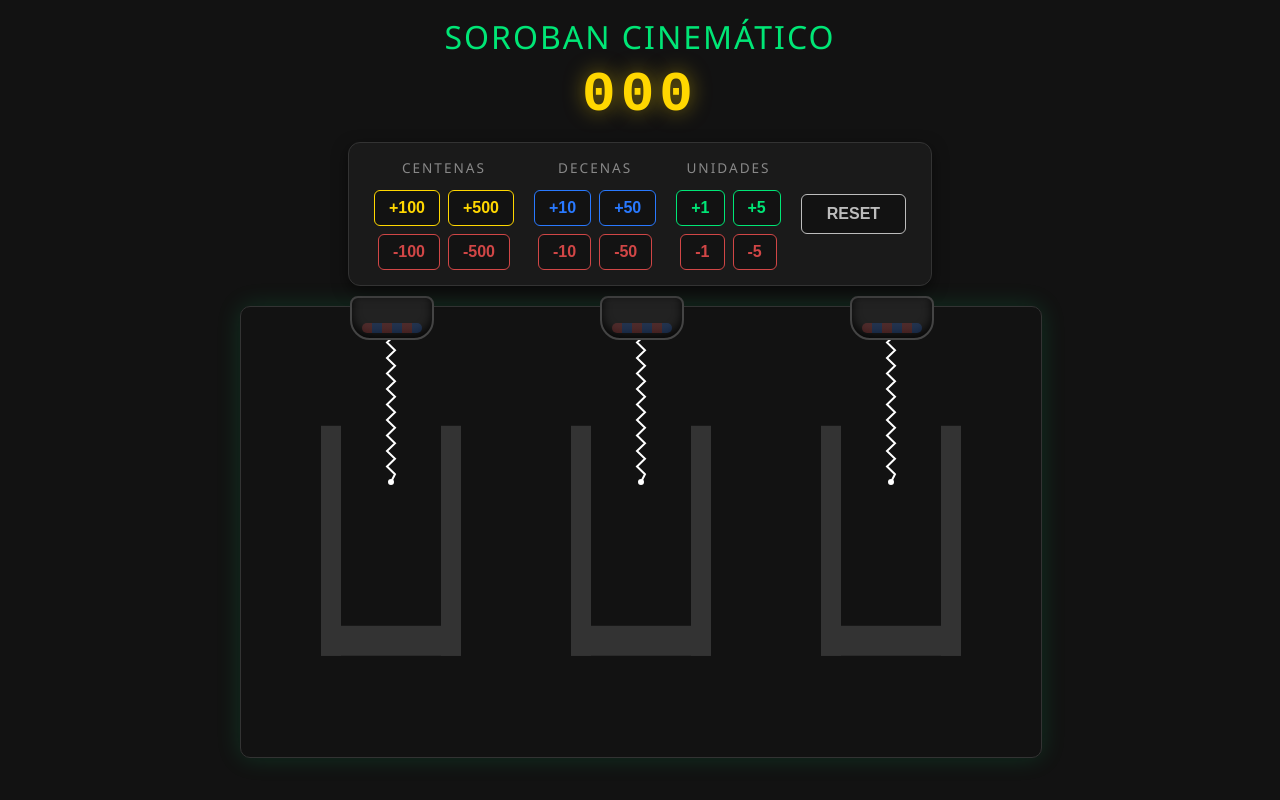
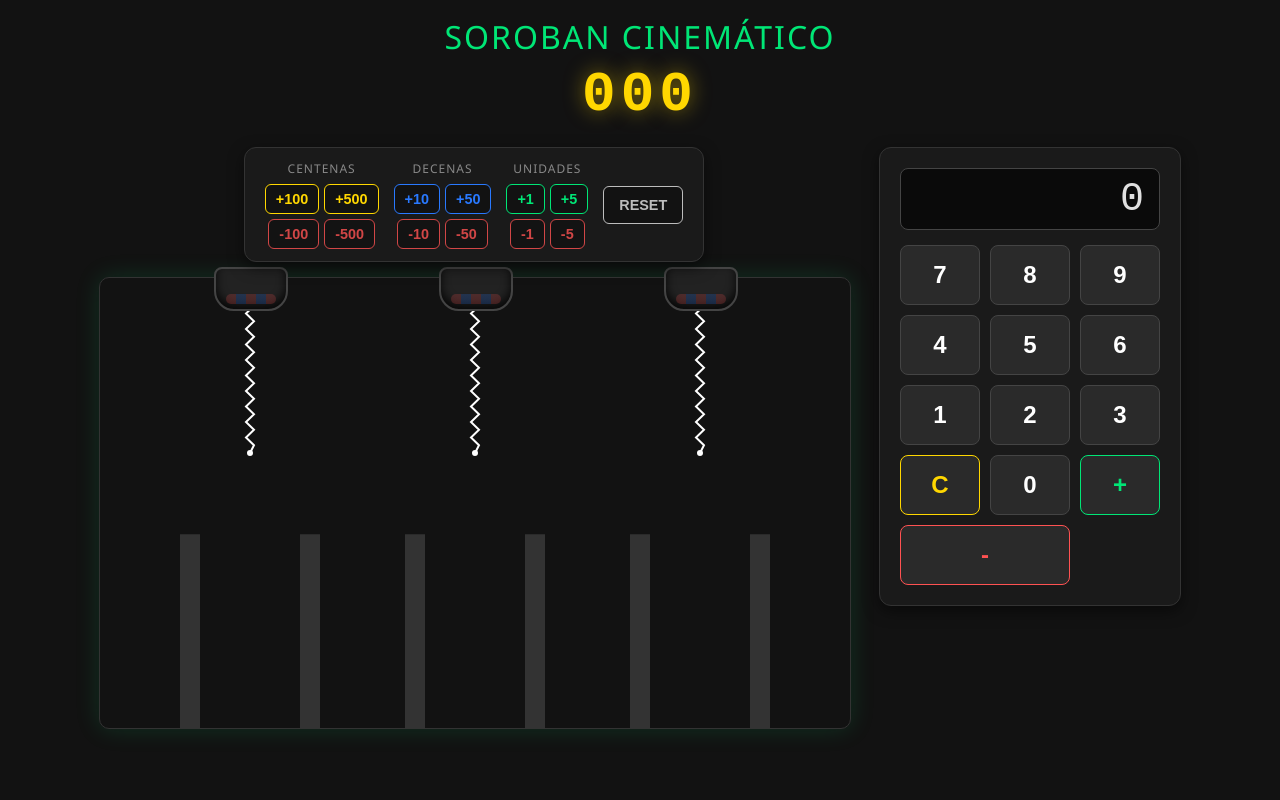
Before and after one commit to RenatoMRobles/Robles_Soroban_Cinematico, a Flask app: page / in a window 1280 px wide. Run offline with Flask 3, Linux system fonts and the light colour scheme.

Commit message:
Fase 9: Calculadora Arabiga y Barreras de Contencion

```diff
--- a/templates/index.html
+++ b/templates/index.html
@@ -14,78 +14,109 @@
 
         #marcador {
             font-size: 3.5em; font-weight: bold; color: #FFD700;
-            text-shadow: 0 0 20px rgba(255, 215, 0, 0.5); margin-bottom: 15px;
+            text-shadow: 0 0 20px rgba(255, 215, 0, 0.5); margin-bottom: 10px;
             font-family: 'Courier New', Courier, monospace; letter-spacing: 5px;
         }
 
+        /* Contenedor Principal Flex */
+        .layout-principal {
+            display: flex; gap: 30px; align-items: flex-start; margin-top: 10px;
+        }
+
+        /* --- ESTILOS DEL ESCENARIO SOROBAN --- */
+        #escenario-wrapper {
+            display: flex; flex-direction: column; align-items: center;
+        }
         .panel-control {
-            display: flex; gap: 20px; margin-bottom: 20px; z-index: 20;
-            background: #1A1A1A; padding: 15px 25px; border-radius: 12px;
+            display: flex; gap: 15px; margin-bottom: 15px; z-index: 20;
+            background: #1A1A1A; padding: 12px 20px; border-radius: 12px;
             border: 1px solid #333; box-shadow: 0 5px 15px rgba(0,0,0,0.5);
         }
-        .columna-btns { display: flex; flex-direction: column; gap: 8px; align-items: center;}
-        .titulo-col { font-size: 0.85em; color: #888; text-transform: uppercase; letter-spacing: 2px; margin-bottom: 5px;}
-        .fila-btns { display: flex; gap: 8px; }
+        .columna-btns { display: flex; flex-direction: column; gap: 5px; align-items: center;}
+        .titulo-col { font-size: 0.75em; color: #888; text-transform: uppercase; letter-spacing: 1px; margin-bottom: 2px;}
+        .fila-btns { display: flex; gap: 5px; }
 
         button {
-            background-color: #121212; border: 1px solid; padding: 8px 14px;
-            border-radius: 6px; cursor: pointer; transition: all 0.2s ease; font-weight: bold; font-size: 1em;
+            background-color: #121212; border: 1px solid; padding: 6px 10px;
+            border-radius: 6px; cursor: pointer; transition: all 0.2s ease; font-weight: bold; font-size: 0.9em;
         }
-
         .btn-u { color: #00E676; border-color: #00E676; } .btn-u:hover { background-color: #00E676; color: #121212; }
         .btn-d { color: #2979FF; border-color: #2979FF; } .btn-d:hover { background-color: #2979FF; color: #121212; }
         .btn-c { color: #FFD700; border-color: #FFD700; } .btn-c:hover { background-color: #FFD700; color: #121212; }
         .btn-sub { color: #FF5252; border-color: #FF5252; opacity: 0.8;} .btn-sub:hover { background-color: #FF5252; color: #121212; opacity: 1;}
-        .btn-reset { color: #BDBDBD; border-color: #BDBDBD; height: 100%; align-self: center; padding: 10px 25px;} .btn-reset:hover { background-color: #BDBDBD; color: #121212; }
+        .btn-reset { color: #BDBDBD; border-color: #BDBDBD; height: 100%; align-self: center; padding: 10px 15px;} .btn-reset:hover { background-color: #BDBDBD; color: #121212; }
 
-        #escenario { position: relative; width: 800px; height: 450px; }
+        #escenario { position: relative; width: 750px; height: 450px; }
         #canvas-container {
             width: 100%; height: 100%; border: 1px solid #333;
             box-shadow: 0 0 25px rgba(0, 230, 118, 0.15); border-radius: 10px; background-color: transparent;
         }
 
         .iman-visual {
-            position: absolute; top: -10px; width: 80px; height: 35px;
+            position: absolute; top: -10px; width: 70px; height: 35px;
             background: #222; border: 2px solid #444; border-radius: 8px 8px 20px 20px;
             box-shadow: inset 0 -5px 10px rgba(0,0,0,0.8); transition: all 0.3s cubic-bezier(0.175, 0.885, 0.32, 1.275);
             z-index: 10; display: flex; justify-content: center; align-items: flex-end; padding-bottom: 5px;
         }
-
         .iman-visual::after {
-            content: ''; width: 60px; height: 10px;
+            content: ''; width: 50px; height: 10px;
             background: repeating-linear-gradient(90deg, #FF5252, #FF5252 10px, #2979FF 10px, #2979FF 20px);
             border-radius: 5px; opacity: 0.2; transition: opacity 0.3s ease;
         }
-
-        .iman-visual.activo {
-            top: 20px; box-shadow: 0 25px 50px rgba(0, 230, 118, 0.6), inset 0 -5px 10px rgba(0,0,0,0.8);
-            border-color: #00E676;
-        }
+        .iman-visual.activo { top: 20px; box-shadow: 0 25px 50px rgba(0, 230, 118, 0.6), inset 0 -5px 10px rgba(0,0,0,0.8); border-color: #00E676; }
         .iman-visual.activo::after { opacity: 1; box-shadow: 0 0 15px #00E676; }
 
-        #iman-C { left: 110px; } #iman-D { left: 360px; } #iman-U { left: 610px; }
+        #iman-C { left: 115px; } #iman-D { left: 340px; } #iman-U { left: 565px; }
 
+        /* --- ESTILOS DE LA CALCULADORA CLÁSICA --- */
+        #calculadora {
+            background: #1A1A1A; border: 1px solid #333; border-radius: 12px;
+            padding: 20px; box-shadow: 0 5px 15px rgba(0,0,0,0.5);
+            width: 260px; display: flex; flex-direction: column; gap: 15px;
+        }
+        #calc-display {
+            background: #0A0A0A; border: 1px solid #444; border-radius: 8px;
+            height: 60px; display: flex; align-items: center; justify-content: flex-end;
+            padding: 0 15px; font-size: 2.5em; font-family: 'Courier New', Courier, monospace;
+            color: #E0E0E0; overflow: hidden;
+        }
+        .calc-grid {
+            display: grid; grid-template-columns: repeat(3, 1fr); gap: 10px;
+        }
+        .btn-calc {
+            background: #2A2A2A; border: 1px solid #444; border-radius: 8px;
+            padding: 15px 0; font-size: 1.5em; color: #FFF; cursor: pointer; transition: 0.2s;
+        }
+        .btn-calc:hover { background: #3A3A3A; border-color: #666; }
+        .btn-calc-op { font-weight: bold; }
+        .btn-suma { color: #00E676; border-color: #00E676; } .btn-suma:hover { background: #00E676; color: #121212; }
+        .btn-resta { color: #FF5252; border-color: #FF5252; } .btn-resta:hover { background: #FF5252; color: #121212; }
+        .btn-clear { color: #FFD700; border-color: #FFD700; } .btn-clear:hover { background: #FFD700; color: #121212; }
+        .col-span-2 { grid-column: span 2; }
     </style>
 </head>
 <body>
     <h1>SOROBAN CINEMÁTICO</h1>
     <div id="marcador">000</div>
 
+    <div class="layout-principal">
+
+        <div id="escenario-wrapper">
             <div class="panel-control">
                 <div class="columna-btns">
                     <span class="titulo-col">Centenas</span>
-            <div class="fila-btns"><button class="btn-c" onclick="operar('C', 1)">+100</button><button class="btn-c" onclick="operar('C', 5)">+500</button></div>
-            <div class="fila-btns"><button class="btn-sub" onclick="operar('C', -1)">-100</button><button class="btn-sub" onclick="operar('C', -5)">-500</button></div>
+                    <div class="fila-btns"><button class="btn-c" onclick="operarColumna('C', 1)">+100</button><button class="btn-c" onclick="operarColumna('C', 5)">+500</button></div>
+                    <div class="fila-btns"><button class="btn-sub" onclick="operarColumna('C', -1)">-100</button><button class="btn-sub" onclick="operarColumna('C', -5)">-500</button></div>
                 </div>
                 <div class="columna-btns">
                     <span class="titulo-col">Decenas</span>
-            <div class="fila-btns"><button class="btn-d" onclick="operar('D', 1)">+10</button><button class="btn-d" onclick="operar('D', 5)">+50</button></div>
-            <div class="fila-btns"><button class="btn-sub" onclick="operar('D', -1)">-10</button><button class="btn-sub" onclick="operar('D', -5)">-50</button></div>
+                    <div class="fila-btns"><button class="btn-d" onclick="operarColumna('D', 1)">+10</button><button class="btn-d" onclick="operarColumna('D', 5)">+50</button></div>
+                    <div class="fila-btns"><button class="btn-sub" onclick="operarColumna('D', -1)">-10</button><button class="btn-sub" onclick="operarColumna('D', -5)">-50</button></div>
                 </div>
                 <div class="columna-btns">
                     <span class="titulo-col">Unidades</span>
-            <div class="fila-btns"><button class="btn-u" onclick="operar('U', 1)">+1</button><button class="btn-u" onclick="operar('U', 5)">+5</button></div>
-            <div class="fila-btns"><button class="btn-sub" onclick="operar('U', -1)">-1</button><button class="btn-sub" onclick="operar('U', -5)">-5</button></div>
+                    <div class="fila-btns"><button class="btn-u" onclick="operarColumna('U', 1)">+1</button><button class="btn-u" onclick="operarColumna('U', 5)">+5</button></div>
+                    <div class="fila-btns"><button class="btn-sub" onclick="operarColumna('U', -1)">-1</button><button class="btn-sub" onclick="operarColumna('U', -5)">-5</button></div>
                 </div>
                 <button class="btn-reset" onclick="limpiarSoroban()">RESET</button>
             </div>
@@ -96,9 +127,64 @@
                 <div id="iman-U" class="iman-visual"></div>
                 <div id="canvas-container"></div>
             </div>
+        </div>
+
+        <div id="calculadora">
+            <div id="calc-display">0</div>
+            <div class="calc-grid">
+                <button class="btn-calc" onclick="inputCalc(7)">7</button>
+                <button class="btn-calc" onclick="inputCalc(8)">8</button>
+                <button class="btn-calc" onclick="inputCalc(9)">9</button>
+
+                <button class="btn-calc" onclick="inputCalc(4)">4</button>
+                <button class="btn-calc" onclick="inputCalc(5)">5</button>
+                <button class="btn-calc" onclick="inputCalc(6)">6</button>
+
+                <button class="btn-calc" onclick="inputCalc(1)">1</button>
+                <button class="btn-calc" onclick="inputCalc(2)">2</button>
+                <button class="btn-calc" onclick="inputCalc(3)">3</button>
+
+                <button class="btn-calc btn-clear" onclick="clearCalc()">C</button>
+                <button class="btn-calc" onclick="inputCalc(0)">0</button>
+                <button class="btn-calc btn-calc-op btn-suma" onclick="ejecutarCalc('SUMA')">+</button>
+
+                <button class="btn-calc btn-calc-op btn-resta col-span-2" onclick="ejecutarCalc('RESTA')">-</button>
+            </div>
+        </div>
+
+    </div>
 
     <script>
-        // 🎵 AUDIO CORPORATIVO
+        // --- LOGICA DE LA CALCULADORA CLASICA ---
+        let calcBuffer = "";
+
+        function actualizarDisplayCalc() {
+            document.getElementById('calc-display').innerText = calcBuffer === "" ? "0" : calcBuffer;
+        }
+
+        function inputCalc(num) {
+            if (calcBuffer.length >= 3) return; // Limitar a 3 digitos (999)
+            calcBuffer += num.toString();
+            actualizarDisplayCalc();
+        }
+
+        function clearCalc() {
+            calcBuffer = "";
+            actualizarDisplayCalc();
+        }
+
+        function ejecutarCalc(operacion) {
+            if (calcBuffer === "") return;
+            let cantidad = parseInt(calcBuffer);
+            if (cantidad === 0) return;
+
+            let delta = operacion === 'SUMA' ? cantidad : -cantidad;
+            procesarCambioGlobal(valorTotal + delta);
+
+            clearCalc(); // Reiniciar display despues de la inyeccion
+        }
+
+        // --- AUDIO CORPORATIVO ---
         let audioCtx;
         function reproducirSonido(tipo) {
             if (!audioCtx) audioCtx = new (window.AudioContext || window.webkitAudioContext)();
@@ -129,20 +215,26 @@
         const engine = Engine.create();
         const render = Render.create({
             element: document.getElementById('canvas-container'), engine: engine,
-            options: { width: 800, height: 450, wireframes: false, background: 'transparent' }
+            options: { width: 750, height: 450, wireframes: false, background: 'transparent' }
         });
 
         const opPared = { render: { fillStyle: '#333' } };
+        const opInvis = { render: { visible: false } }; // 🛡️ Material Invisible para Barreras
 
-        // 🛠️ FIX GEOMÉTRICO: Contenedores estables, sin rascacielos
+        // 🛡️ FIX DEFINITIVO: Contenedores con Barreras de Contención Invisibles Hacia Arriba
         function crearColumna(x) {
             const base = Bodies.rectangle(x, 340, 140, 30, opPared);
             const izq = Bodies.rectangle(x - 60, 240, 20, 230, opPared);
             const der = Bodies.rectangle(x + 60, 240, 20, 230, opPared);
-            const contenedor = Body.create({ parts: [base, izq, der], friction: 0.8, mass: 10, inertia: Infinity });
+
+            // 🛡️ BARRERAS INVISIBLES: Cierran el túnel cuántico para que ninguna canica escape al saltar
+            const izqArriba = Bodies.rectangle(x - 60, -20, 20, 300, opInvis);
+            const derArriba = Bodies.rectangle(x + 60, -20, 20, 300, opInvis);
+
+            // Fusionamos todo en un solo cuerpo rígido inquebrantable
+            const contenedor = Body.create({ parts: [base, izq, der, izqArriba, derArriba], friction: 0.8, mass: 10, inertia: Infinity });
 
             const ancla = Bodies.circle(x, 20, 10, { isStatic: true, render: { visible: false } });
-            // El resorte se ancla equilibradamente respecto al nuevo centro de masa real
             const resorte = Constraint.create({
                 bodyA: ancla, bodyB: contenedor, pointB: { x: 0, y: -90 },
                 stiffness: 0.007, damping: 0.1, length: 150
@@ -150,7 +242,8 @@
             Composite.add(engine.world, [contenedor, ancla, resorte]);
         }
 
-        crearColumna(150); crearColumna(400); crearColumna(650);
+        // Posiciones ajustadas para el lienzo de 750px
+        crearColumna(150); crearColumna(375); crearColumna(600);
 
         // 🧠 MEMORIA LÓGICA DIFERENCIAL
         let valorTotal = 0;
@@ -183,8 +276,8 @@
         }
 
         function crearCanicaFisica(columna, valorMag, offsetY = 0) {
-            let x = columna === 'U' ? 650 : (columna === 'D' ? 400 : 150);
-            x = x + (Math.random() * 8 - 4); // Offset sutil
+            let x = columna === 'U' ? 600 : (columna === 'D' ? 375 : 150);
+            x = x + (Math.random() * 8 - 4);
 
             let radio = valorMag === 1 ? 15 : 30;
             let masa = valorMag === 1 ? 2 : 10;
@@ -194,43 +287,34 @@
             if (columna === 'D') color = valorMag === 1 ? '#2979FF' : '#B388FF';
             if (columna === 'C') color = valorMag === 1 ? '#FFD700' : '#FF6D00';
 
-            // Nacen seguro, sin riesgo de atravesar suelos
             let nuevaCanica = Bodies.circle(x, -20 - offsetY, radio, {
                 restitution: 0.3, mass: masa, frictionAir: 0.015, render: { fillStyle: color }
             });
-            // 🏷️ Etiqueta cuántica para rastreo (ej: "U1", "D5")
             nuevaCanica.customType = columna + valorMag;
 
             canicasCuerpos.push(nuevaCanica);
             Composite.add(engine.world, nuevaCanica);
         }
 
-        // 🧠 MOTOR DIFERENCIAL (Aplica solo las diferencias matemáticas)
         function procesarDelta(columna, valorFicha, diferencia) {
-            if (diferencia === 0) return; // No tocamos lo que no cambia
-
+            if (diferencia === 0) return;
             let typeStr = columna + valorFicha;
 
             if (diferencia > 0) {
-                // Agregar las canicas que faltan
                 let dropOffset = 0;
                 for(let i=0; i < diferencia; i++) {
                     crearCanicaFisica(columna, valorFicha, dropOffset);
-                    dropOffset += 45; // Separación segura para evitar superposiciones
+                    dropOffset += 45;
                 }
             } else if (diferencia < 0) {
-                // Remover estrictamente la cantidad de canicas solicitada
                 let cantidadARemover = Math.abs(diferencia);
                 let removidas = 0;
                 animarImanVisual(columna);
 
-                // Iteramos al revés para eliminar de la matriz de forma segura
                 for (let i = canicasCuerpos.length - 1; i >= 0; i--) {
                     let c = canicasCuerpos[i];
                     if (c.customType === typeStr) {
-                        // Fuerza magnética pura e individualizada
                         Matter.Body.applyForce(c, c.position, { x: 0, y: -0.09 * c.mass });
-
                         canicasCuerpos.splice(i, 1);
                         setTimeout(() => Composite.remove(engine.world, c), 500);
 
@@ -241,17 +325,16 @@
             }
         }
 
-        // 🧮 OPERACIÓN MAESTRA
-        function operar(columna, valorPresionado) {
-            let mult = columna === 'C' ? 100 : (columna === 'D' ? 10 : 1);
-            let totalProyectado = valorTotal + (valorPresionado * mult);
+        // 🧠 MOTOR DIFERENCIAL UNIVERSAL
+        // Esta funcion ahora es el cerebro. Recibe el nuevo total y recalcula todo.
+        function procesarCambioGlobal(totalProyectado) {
+            if (totalProyectado < 0) totalProyectado = 0;
+            if (totalProyectado > 999) totalProyectado = 999;
+            if (totalProyectado === valorTotal) return; // Si no hay cambio, no gastar CPU
 
-            if (totalProyectado < 0) return; // Soroban no admite negativos
-            if (totalProyectado > 999) totalProyectado = 999;
+            let esSuma = totalProyectado > valorTotal;
+            reproducirSonido(esSuma ? 'add' : 'sub');
 
-            reproducirSonido(valorPresionado > 0 ? 'add' : 'sub');
-
-            // Detectar salto de magnitud (la magia del desborde)
             let saltoC = Math.floor(totalProyectado/100) > Math.floor(valorTotal/100);
             let saltoD = Math.floor((totalProyectado%100)/10) > Math.floor((valorTotal%100)/10);
             if (saltoC || saltoD) setTimeout(() => reproducirSonido('magia'), 200);
@@ -259,7 +342,6 @@
             valorTotal = totalProyectado;
             actualizarMarcador();
 
-            // Desglose del nuevo estado matemático
             let nC = Math.floor(valorTotal / 100);
             let nD = Math.floor((valorTotal % 100) / 10);
             let nU = valorTotal % 10;
@@ -270,7 +352,6 @@
                 U: { v5: Math.floor(nU / 5), v1: nU % 5 }
             };
 
-            // Inyectamos las diferencias (El milagro cinemático)
             procesarDelta('C', 5, nuevoEstadoFisico.C.v5 - estadoFisico.C.v5);
             procesarDelta('C', 1, nuevoEstadoFisico.C.v1 - estadoFisico.C.v1);
             procesarDelta('D', 5, nuevoEstadoFisico.D.v5 - estadoFisico.D.v5);
@@ -278,8 +359,13 @@
             procesarDelta('U', 5, nuevoEstadoFisico.U.v5 - estadoFisico.U.v5);
             procesarDelta('U', 1, nuevoEstadoFisico.U.v1 - estadoFisico.U.v1);
 
-            // Guardamos el nuevo estado como referencia para el futuro
             estadoFisico = nuevoEstadoFisico;
+        }
+
+        // Las viejas llamadas manuales ahora alimentan al Motor Diferencial
+        function operarColumna(columna, valorPresionado) {
+            let mult = columna === 'C' ? 100 : (columna === 'D' ? 10 : 1);
+            procesarCambioGlobal(valorTotal + (valorPresionado * mult));
         }
 
         Render.run(render);
```
Lines whose indentation alone changed are shown as unchanged.
